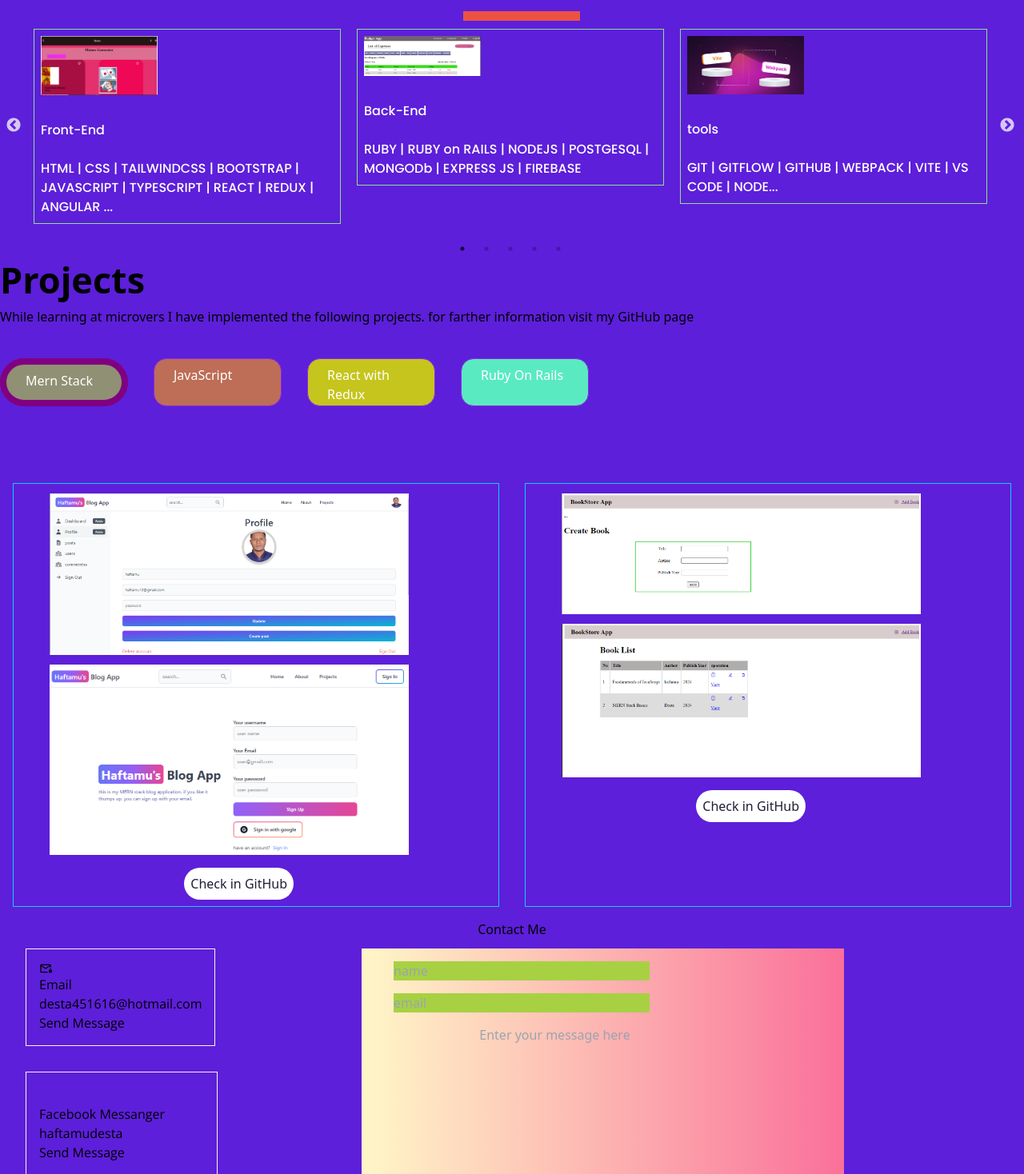
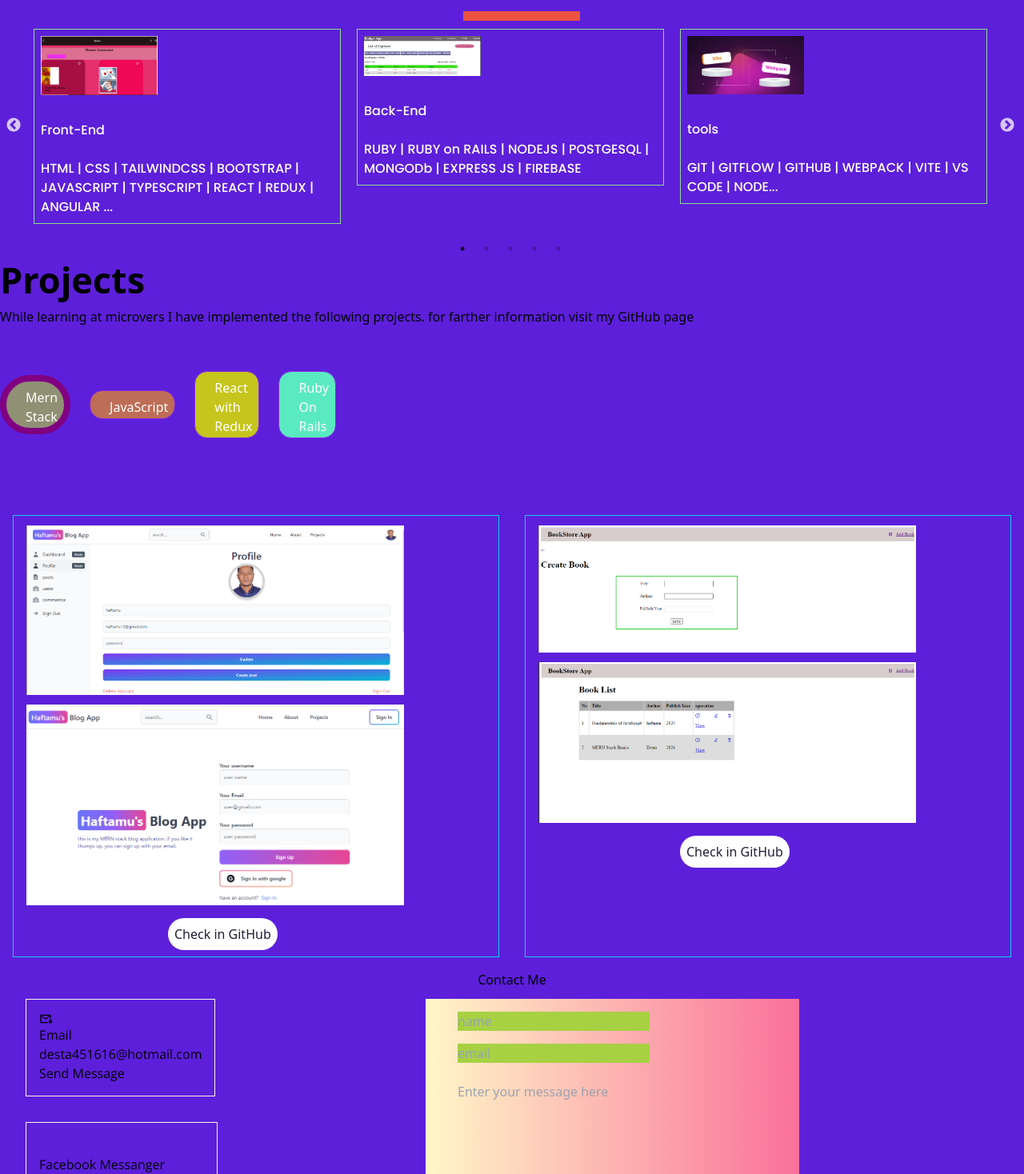
Before and after one commit to haftamudesta/Portfolio_React, a React (Vite) app: page / in a window 1280 px wide. Shown: the part 1332-2800 px from the top of the page at 80% size. Built offline with nearby package versions, Linux system fonts and the light colour scheme; some icons are missing.

Commit message:
Fix bugs after deployment

```diff
--- a/src/components/Contact/Contact.css
+++ b/src/components/Contact/Contact.css
@@ -11,7 +11,7 @@
 .contact__options {
   display: flex;
   flex-direction: column;
-  gap: 32px;
+  gap: 12px;
 }
 
 .email,
@@ -31,7 +31,7 @@
 }
 
 .form-contact {
-  width: max-content;
+  width: 100%;
   background-image: linear-gradient(to right, #fff7c8 0%, #fa709a 100%);
   padding: 16px 40px;
   margin-right: 24px;
@@ -45,22 +45,25 @@
 input {
   padding: 10px;
   margin: 5px;
-  width: 20rem;
+  width: 15rem;
   background: rgb(167, 209, 67);
   color: #f715f7;
   margin-bottom: 16px;
 }
 
 .form-textarea {
-  text-align: center;
-  align-self: center;
+  margin-top: 8px;
+  margin-right: 8px;
+  width: 95%;
+  margin-bottom: 5
+  0px;
 }
 
 .submit-btn {
-  margin-top: 16px;
-  margin-left: 40%;
+
+  margin-left: -120px;
   position: relative;
-  padding: 12px 24px;
+  padding: 8px 12px;
   color: #fff;
   text-transform: uppercase;
   letter-spacing: 2px;
@@ -148,6 +151,12 @@ input {
 }
 
 @media screen and (min-width: 600px) {
+  .form-contact {
+    width: max-content;
+    padding: 16px 40px;
+    margin-right: 24px;
+  }
+
   .contact__options {
     flex-direction: row;
     margin-bottom: 12px;
@@ -157,6 +166,10 @@ input {
     margin-left: 64px;
     width: max-content;
   }
+
+  .submit-btn {
+
+  }
 }
 
 @media screen and (min-width: 768px) {
@@ -165,6 +178,12 @@ input {
   }
 
   .contact__options {
-    gap: 180px;
+    gap: 60px;
   }
 }
+
+@media screen and (min-width: 900px) {
+  .contact__options {
+    gap: 260px;
+  }
+}
--- a/src/components/NavBar/NavBar.css
+++ b/src/components/NavBar/NavBar.css
@@ -44,7 +44,8 @@
   background: white;
   z-index: 1;
   cursor: pointer;
-  margin-right: 24px;
+  margin-right: 8px;
+  margin-left: 40px;
 }
 
 .nav__toggle span {
@@ -108,10 +109,6 @@
 }
 
 @media screen and (min-width: 600px) {
-  .name {
-    display: none;
-  }
-
   .container {
     display: flex;
     align-items: center;
@@ -188,10 +185,6 @@
 }
 
 @media screen and (min-width: 768px) {
-  .name {
-    display: block;
-  }
-
   .container {
     display: flex;
     justify-content: space-between;
@@ -206,6 +199,12 @@
   .theme_contact {
     flex-direction: row-reverse;
     gap: 12px;
-    margin-right: 80px;
+    margin-right: 20px;
   }
 }
+
+@media screen and (min-width: 1020px) {
+  .name {
+    display: block;
+  }
+}
--- a/src/components/Projects/Projects.css
+++ b/src/components/Projects/Projects.css
@@ -16,14 +16,18 @@ ul {
 
 .projects-tap {
   display: flex;
-  gap: 32px;
+  gap: 24px;
+  margin-top: 16px;
 }
 
 .projects-tap ul {
   display: flex;
   flex-direction: column;
-  gap: 16px;
+  gap: 8px;
   margin-top: 2px;
+  align-items: center;
+  width: 120px;
+  margin-left: 16px;
 }
 
 .projects-tap ul li {
@@ -110,7 +114,7 @@ ul {
 
 .images__card {
   padding-top: 12px;
-  padding-left: 45px;
+  padding-left: 16px;
 }
 
 .margin__bottom {
@@ -133,6 +137,11 @@ ul {
 }
 
 @media screen and (min-width: 600px) {
+  .projects-tap {
+    display: flex;
+    gap: 32px;
+  }
+
   .popup__window {
     margin-top: -200px;
     margin-left: 140px;
--- a/src/components/Projects/Projects.jsx
+++ b/src/components/Projects/Projects.jsx
@@ -29,7 +29,7 @@ const Projects = () => {
     <>
       <section id="main_projects">
         <h1 className="ml-10 my_projects">Projects</h1>
-        <p className="text-lg">
+        <p className="text-lg ml-4">
           While learning at microvers I have implemented the following projects. for farther information visit my <a  href="https://github.com/haftamudesta" className="text-sm text-sky-400">GitHub page</a>
         </p>
         <div className="projects-tap">
```
